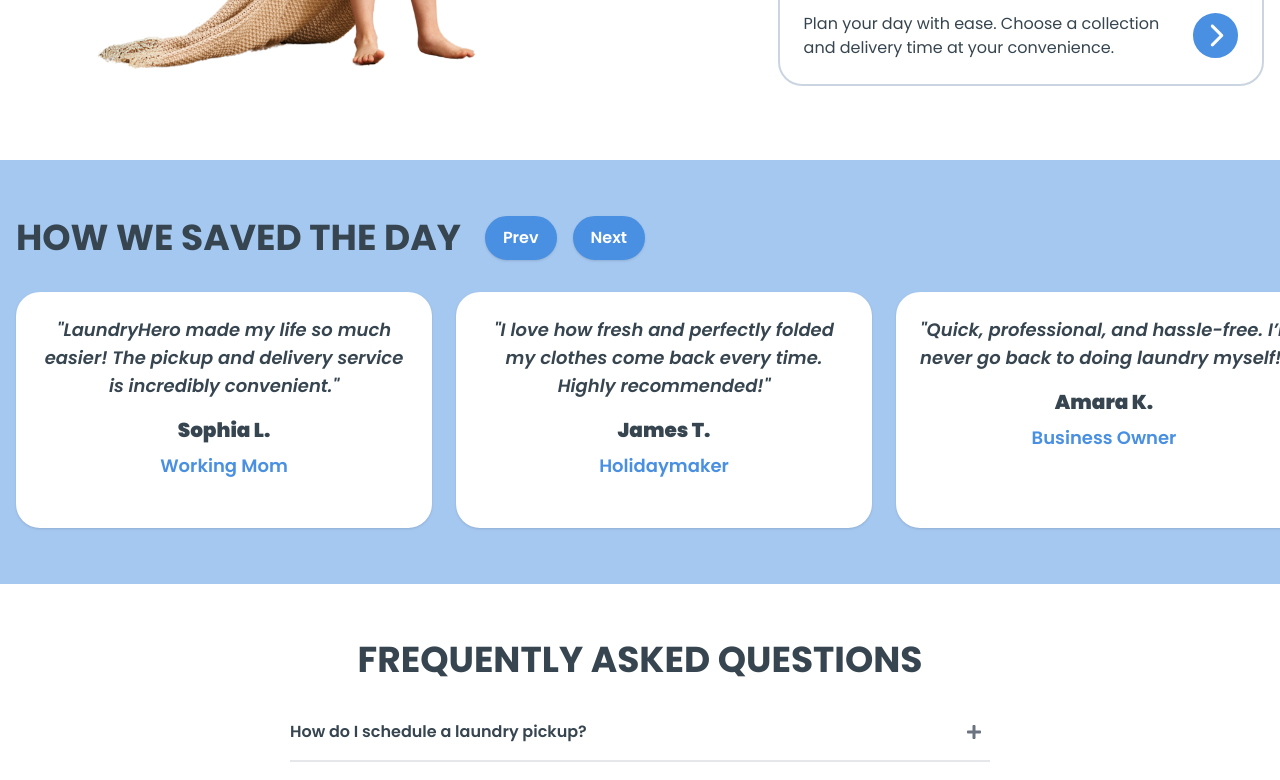
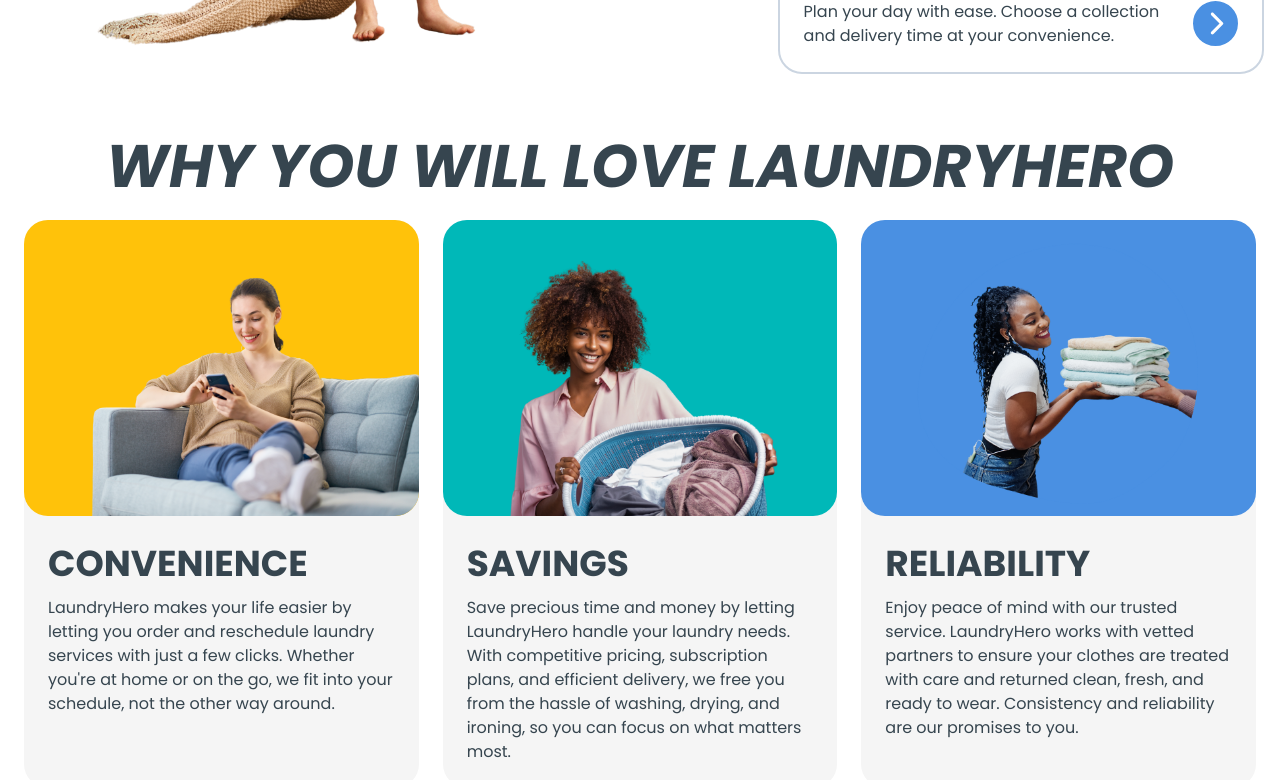
Before and after one commit to RicardoDS7/laundry-hero-landing-page, a Next.js app in the folder landing-page/: page / in a window 1280 px wide. Shown: the part 2000-2780 px from the top of the page. Built offline with nearby package versions, Linux system fonts and the light colour scheme.

Commit message:
Added Value Proposition

```diff
--- /dev/null
+++ b/landing-page/app/become-a-partner/page.tsx
@@ -0,0 +1,9 @@
+
+
+export default function BecomeAPartner() {
+    return (
+      <div>
+
+    </div>
+    )
+}
--- /dev/null
+++ b/landing-page/app/components/Footer.tsx
@@ -0,0 +1,66 @@
+'use client';
+
+import Link from "next/link";
+import { FaFacebook, FaInstagram } from "react-icons/fa6";
+
+const Footer = () => {
+
+
+    return (
+
+            <div className="w-full py-7 px-4 max-w-[1400px] mx-auto">
+
+                <div className="flex flex-col gap-6">
+
+                    <div className="flex flex-col md:flex-row justify-between">
+
+                    <div className="flex-col flex gap-2 text-charcoal">
+                            <h3 className="text-charcoal mb-2">Explore</h3>
+                            <p>How it works</p>
+                            <p>Pricing & Services</p>
+                            <p>Customer Reviews</p>
+                            <p>Why LaundryHero?</p>
+                        </div>
+
+                        <div className="flex-col flex gap-2 text-charcoal">
+                            <h3 className="text-charcoal mb-2">Our Services</h3>
+                            <p>Wash, Dry & Fold</p>
+                            <p>Wash, Dry & Iron</p>
+                            <p>Dry Cleaning</p>
+                            <p>Ironing</p>
+                        </div>
+
+                        <div className="flex-col flex gap-2 text-charcoal">
+                            <h3 className="text-charcoal mb-2">Company</h3>
+                            <p>Become a Partner</p>
+                            <p>Terms & Conditions</p>
+                            <p>Privacy Policy</p>
+                        </div>
+
+                        <div className="flex-col flex gap-2">
+                            <h3 className="text-charcoal mb-2">Follow Us</h3>
+                                <div className="flex flex-row gap-2">
+                                    <Link className="bg-nice-blue rounded-full p-2 text-white hover:text-nice-blue hover:bg-white" href={'https://instagram.com'}>
+                                        <FaInstagram size={25}/>
+                                    </Link>
+                                    <Link className="bg-nice-blue rounded-full p-2 text-white hover:text-nice-blue hover:bg-white" href={'https://facebook.com'}>
+                                        <FaFacebook size={25}/>
+                                    </Link>
+                                </div>
+                        </div>
+                    </div>
+
+                    <div className="mt-2">
+                        <p className='text-nice-blue font-semibold'>LaundryHero © Copyright 2024 | All rights reserved</p>
+                    </div>
+                </div>
+
+            </div>
+
+
+
+
+    )
+}
+
+export default Footer;
--- a/landing-page/app/components/NavBar.tsx
+++ b/landing-page/app/components/NavBar.tsx
@@ -36,8 +36,9 @@
                 <h1 className='logo'>Laundry<span className='text-nice-blue'>Hero</span></h1>
             </div>
             <div className='flex gap-4 items-center'>
-                <span className='hidden md:block font-semibold text-charcoal'>Get Started</span>
-                <Button label="Book Now" onClick={() => alert('Button clicked!')} />
+                {/* <span className='hidden md:block font-semibold text-charcoal'>Get Started</span> */}
+                <Button label="Book Now" asLink={true} href='./sign-up' />
+                <Button className='hidden md:block' label="Become a Partner" variant='secondary' asLink={true} href='./become-a-partner' />
             </div>
 
         </div>
--- a/landing-page/app/components/TestimonialsCarousel.tsx
+++ b/landing-page/app/components/TestimonialsCarousel.tsx
@@ -1,4 +1,5 @@
 import { useState, useEffect } from 'react';
+import Button from './Button';
 
 // Define the interface for a single testimonial
 interface Testimonals {
@@ -84,24 +85,14 @@
         onTouchEnd={handleTouchEnd}>
         {/* Navigation Buttons */}
         <div className='flex flex-row items-center justify-start gap-6'>
-            <h2 className='text-charcoal'>How we saved the day</h2>
+            <h2 className='text-white'>How we saved the day</h2>
             <div className='hidden md:block'>
                 <div className='flex flex-row justify-end gap-4'>
                     <div className="relative left-0">
-                        <button
-                        onClick={prevSlide}
-                        className="bg-nice-blue hover:bg-white hover:text-nice-blue border-nice-blue hover:border-white px-4 py-2 border-2 shadow rounded-full text-white font-semibold transition-all duration-300"
-                        >
-                        Prev
-                        </button>
+                        <Button label="Prev" onClick={prevSlide} variant={'third'}/>
                     </div>
                     <div className="relative right-0">
-                        <button
-                        onClick={nextSlide}
-                        className="bg-nice-blue hover:bg-white hover:text-nice-blue border-nice-blue hover:border-white px-4 py-2 border-2 shadow rounded-full text-white font-semibold transition-all duration-300"
-                        >
-                        Next
-                        </button>
+                        <Button label="Next" onClick={nextSlide} variant={'third'}/>
                     </div>
                 </div>
             </div>
--- a/landing-page/app/components/TimeSlots.tsx
+++ b/landing-page/app/components/TimeSlots.tsx
@@ -50,7 +50,7 @@
   return (
     <div className="flex flex-col gap-2 items-center justify-center md:items-start md:justify-start">
 
-      <Link className="text-sm" href="#">
+      <Link className="text-sm" href="./sign-up">
           <div className='flex flex-row gap-4 border-2 border-nice-blue rounded-full py-1 pl-6 pr-1 items-center'>
             <div className='flex flex-col gap-1'>
               <p className='font-bold text-xs md:text-sm'>Next Pickup time</p>
--- /dev/null
+++ b/landing-page/app/components/ValueProposition.tsx
@@ -0,0 +1,56 @@
+import Image from "next/image";
+import ConvenienceImage from "../images/lying-on-couch.png"
+import SavingsImage from "../images/happy-face.png"
+import ReliabilityImage from "../images/receiving-laundry.png"
+
+const ValueProposition = () => {
+
+
+    return (
+        <div className='relative pb-14 max-w-[1400px] mx-auto px-6'>
+            <div className="flex flex-col items-center justify-center gap-6">
+
+            <h2 className="h2-display">Why you will love LaundryHero</h2>
+
+            <div className="flex flex-col lg:flex-row w-full gap-6 text-charcoal">
+                <div className="flex flex-col gap-4 w-full lg:w-1/3 bg-white-smoke rounded-3xl">
+                    <div className="bg-sunset-yellow rounded-3xl">
+                        <Image className="w-full h-full object-cover rounded-3xl" src={ConvenienceImage} alt="image" width={300} height={300} />
+                    </div>
+                    <div className="flex flex-col px-6 pb-6 pt-3 gap-3">
+                        <h2 className="">Convenience</h2>
+                        <p>LaundryHero makes your life easier by letting you order and reschedule laundry services with just a few clicks. Whether you're at home or on the go, we fit into your schedule, not the other way around.</p>
+                    </div>
+                </div>
+
+                <div className="flex flex-col gap-4 w-full lg:w-1/3 bg-white-smoke rounded-3xl">
+                    <div className="bg-teal rounded-3xl">
+                        <Image className="w-full h-full object-cover rounded-3xl" src={SavingsImage} alt="image" width={300} height={300} />
+                    </div>
+                    <div className="flex flex-col px-6 pb-6 pt-3 gap-3">
+                        <h2 className="">Savings</h2>
+                        <p>Save precious time and money by letting LaundryHero handle your laundry needs. With competitive pricing, subscription plans, and efficient delivery, we free you from the hassle of washing, drying, and ironing, so you can focus on what matters most.</p>
+                    </div>
+                </div>
+
+
+                <div className="flex flex-col gap-4 w-full lg:w-1/3 bg-white-smoke rounded-3xl">
+                    <div className="bg-nice-blue rounded-3xl">
+                        <Image className="w-full h-full object-cover rounded-3xl" src={ReliabilityImage} alt="image" width={300} height={300} />
+                    </div>
+                    <div className="flex flex-col px-6 pb-6 pt-3 gap-3">
+                        <h2 className="">Reliability</h2>
+                        <p>Enjoy peace of mind with our trusted service. LaundryHero works with vetted partners to ensure your clothes are treated with care and returned clean, fresh, and ready to wear. Consistency and reliability are our promises to you.</p>
+                    </div>
+                </div>
+
+
+            </div>
+
+            </div>
+
+        </div>
+    )
+}
+
+export default ValueProposition;
--- a/landing-page/app/components/Why.tsx
+++ /dev/null
@@ -1,12 +0,0 @@
-
-const WhyUs = () => {
-    return (
-        <div>
-
-
-        </div>
-
-    );
-};
-
-export default WhyUs;
--- a/landing-page/app/globals.css
+++ b/landing-page/app/globals.css
@@ -21,7 +21,7 @@
 }
 
 .h2-display {
-  @apply text-4xl md:text-5xl lg:text-6xl xl:text-7xl;
+  @apply text-3xl md:text-4xl lg:text-5xl xl:text-6xl;
   @apply uppercase;
   @apply font-bold;
   @apply italic;
--- a/landing-page/app/page.tsx
+++ b/landing-page/app/page.tsx
@@ -6,8 +6,9 @@
 import Carousel from "./components/TestimonialsCarousel";
 import { FAQs } from "./constants";
 import { TESTIMONIALS } from "./constants";
-import WhyUs from "./components/Why";
 import Pricing from "./components/Pricing";
+import Footer from "./components/Footer";
+import ValueProposition from "./components/ValueProposition";
 
 export default function Home() {
   return (
@@ -29,11 +30,11 @@
         <Pricing />
       </section>
 
-      <section id="why-section" className="bg-white-smoke">
-        <WhyUs />
+      <section id="why-section" className="bg-white">
+        <ValueProposition />
       </section>
 
-      <section id="testimonials-section" className="bg-jordy-blue">
+      <section id="testimonials-section" className="bg-nice-blue">
         <div className="block overflow-hidden py-14">
           <Carousel
           testimonials={TESTIMONIALS}/>
@@ -51,8 +52,8 @@
         </div>
       </section>
 
-      <section id="footer">
-
+      <section id="footer" className="bg-white">
+        <Footer />
       </section>
 
 
--- /dev/null
+++ b/landing-page/app/sign-up/page.tsx
@@ -0,0 +1,9 @@
+
+
+export default function Signup() {
+    return (
+      <div>
+
+    </div>
+    )
+}
--- a/landing-page/tailwind.config.ts
+++ b/landing-page/tailwind.config.ts
@@ -15,7 +15,7 @@
         'ibm-blue': '#006699', // Define IBM blue
         'nice-blue': '#4A90E2',
         'charcoal': '#36454F',
-        'sunset-yellow': '#F9C784',
+        'sunset-yellow': '#ffc20a',
         'white-smoke': '#f5f5f5',
         'ruddy-blue': '#78ACEA',
         'jordy-blue': '#A5C8F1',
```
Also changed, not shown: landing-page/app/components/Button.tsx (+8 -6 lines).
